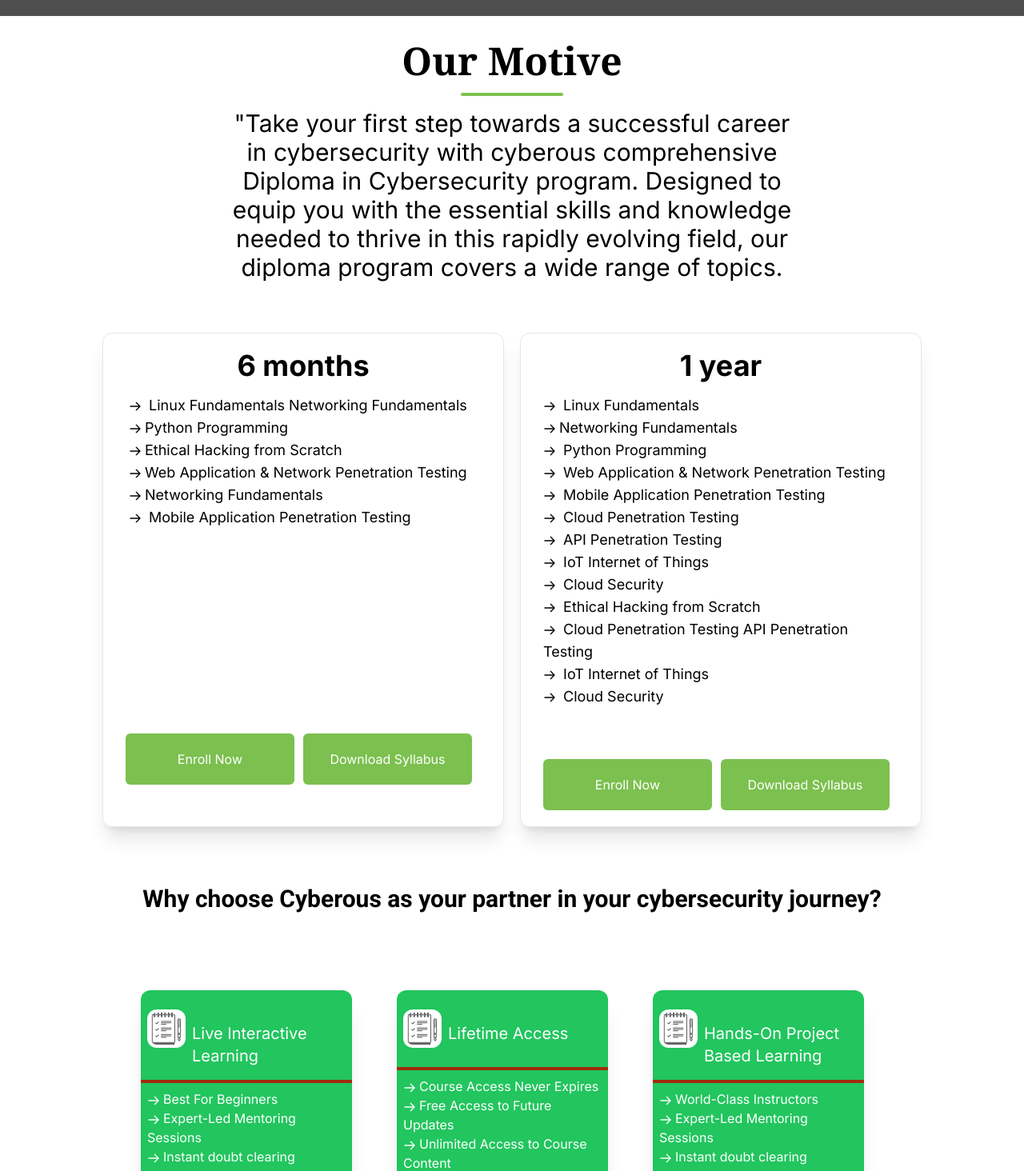
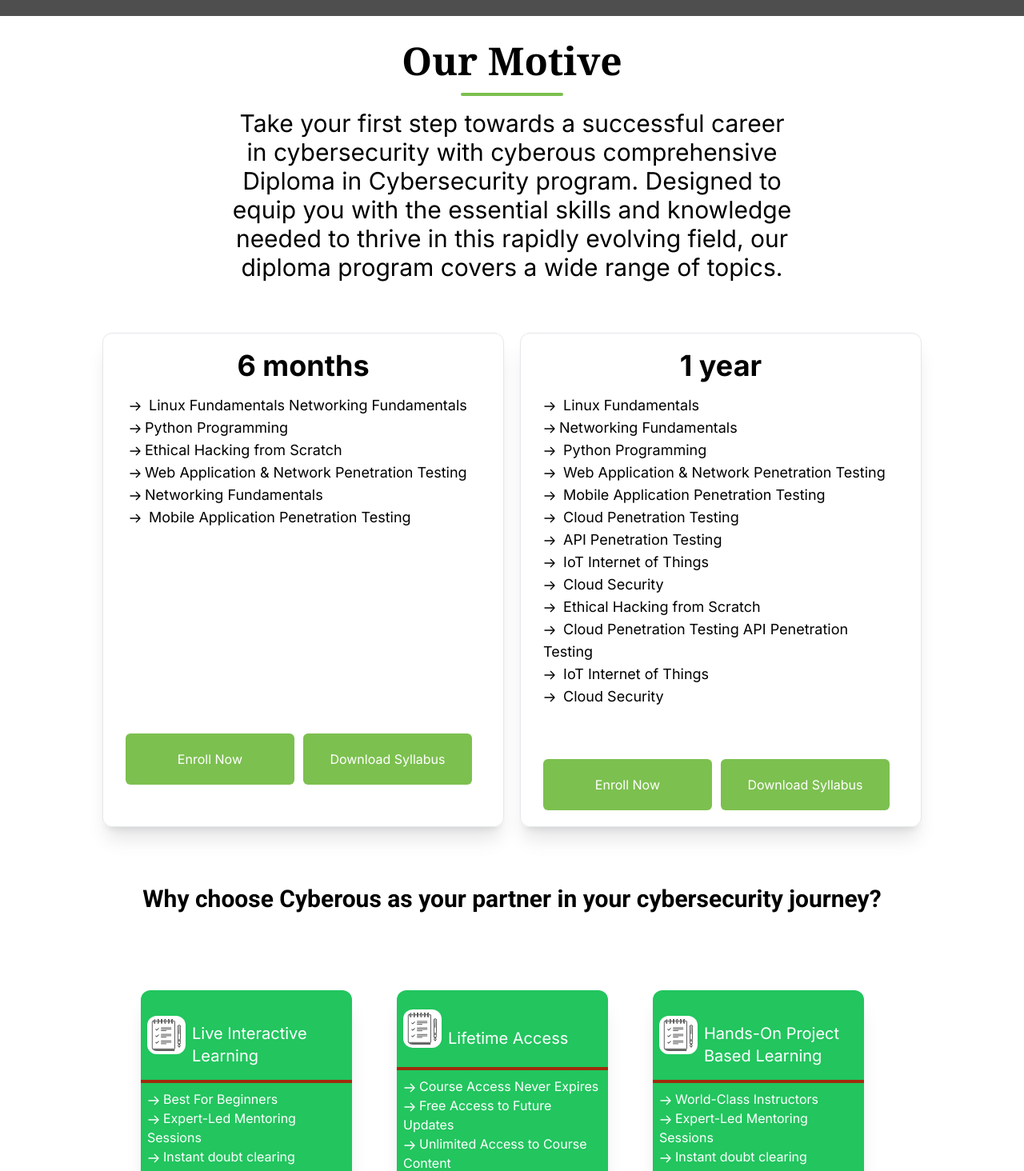
Before and after one commit to sankalp-codes244/cyberousWebsite, a React (Vite) app: page /training/diploma in a window 1280 px wide. Shown: the part 860-2324 px from the top of the page at 80% size. Built offline with nearby package versions, Linux system fonts and the light colour scheme; grey boxes are pictures that could not be loaded; a web font is replaced by a local one.

Commit message:
inv comma remove

```diff
--- a/src/components/TrainingPageCard.jsx
+++ b/src/components/TrainingPageCard.jsx
@@ -6,9 +6,9 @@
   return (
     <div className='p-4'>
       <div className='w-11/12 h-full md:h-60 bg-custom-fontColor-Green rounded-xl shadow-xl py-6 lg:py-0'>
-        <div className='flex flex-row pt-4 pb-4'>
+        <div className='flex flex-row items-center pt-4 pb-4'>
           <img src={Images.whychooseus3} className='w-12 h-12 m-2 p-1 rounded-xl bg-white'/>
-        <h1 className='text-xl md:text-1xl text-white font-__Inter_aaf875 md:pt-6'>
+        <h1 className='text-xl md:text-1xl  text-white font-__Inter_aaf875 md:pt-6'>
           {name}
         </h1>
         </div>
--- a/src/main.jsx
+++ b/src/main.jsx
@@ -34,7 +34,7 @@
 import Disclamer from './pages/FooterContent/Disclamer.jsx'
 import PrivacyPolicy from './pages/FooterContent/PrivacyPolicy.jsx'
 import DMCAPolicy from './pages/FooterContent/DMCAPolicy.jsx'
-import IoTPT from './pages/Services/VAPT/IOTPenetrationTesting/IOTPT.jsx'
+import IoTPT from './pages/Services/VAPT/IOTPenetrationTesting/IoTPT.jsx'
 
 
 const router = createBrowserRouter(
--- a/src/pages/TrainingPage/Diploma/Diploma.jsx
+++ b/src/pages/TrainingPage/Diploma/Diploma.jsx
@@ -191,7 +191,7 @@
         <div className='flex justify-center'>
           <div className='w-full md:w-3/4'>
             <p className='text-2xl mx-4 lg:text-3xl lg:mx-32 text-center font-__Inter_aaf875'>
-              "Take your first step towards a successful career in cybersecurity with cyberous comprehensive Diploma in Cybersecurity program. Designed to equip you with the essential skills and knowledge needed to thrive in this rapidly evolving field, our diploma program covers a wide range of topics.
+              Take your first step towards a successful career in cybersecurity with cyberous comprehensive Diploma in Cybersecurity program. Designed to equip you with the essential skills and knowledge needed to thrive in this rapidly evolving field, our diploma program covers a wide range of topics.
             </p>
           </div>
         </div>
--- a/src/pages/TrainingPage/EthicalHacking/AdvanceEthicalHacking/AdvanceEthicalHacking.jsx
+++ b/src/pages/TrainingPage/EthicalHacking/AdvanceEthicalHacking/AdvanceEthicalHacking.jsx
@@ -55,7 +55,7 @@
                     <img src={Images.star} className='w-2 h-2 md:w-3 md:h-3 mt-5' />
                     <img src={Images.star} className='mr-4 w-2 h-2 md:w-3 md:h-3 mt-5' />
                   </div>
-                  <h1 className='text-white font-Roboto text-xs py-2 mt-2 md:text-sm'>
+                  <h1 className='text-white font-Roboto text-sm py-2 mt-2 md:text-sm'>
                     600+ Reviews
                   </h1>
                   <h1 className='text-white font-Roboto text-sm py-2 mt-2 md:text-sm'>
--- a/src/pages/TrainingPage/EthicalHacking/BugBounty/BugBounty.jsx
+++ b/src/pages/TrainingPage/EthicalHacking/BugBounty/BugBounty.jsx
@@ -50,7 +50,7 @@
                     <img src={Images.star} className='w-2 h-2 md:w-3 md:h-3 mt-5' />
                     <img src={Images.star} className='mr-4 w-2 h-2 md:w-3 md:h-3 mt-5' />
                   </div>
-                  <h1 className='text-white font-Roboto text-xs py-2 mt-2 md:text-sm'>
+                  <h1 className='text-white font-Roboto text-sm py-2 mt-2 md:text-sm'>
                     590+ Reviews
                   </h1>
                   <h1 className='text-white font-Roboto text-sm py-2 mt-2 md:text-sm'>
--- a/src/pages/TrainingPage/EthicalHacking/LinuxFundamentals/LinuxFundamentals.jsx
+++ b/src/pages/TrainingPage/EthicalHacking/LinuxFundamentals/LinuxFundamentals.jsx
@@ -53,7 +53,7 @@
                     <img src={Images.star} className='w-2 h-2 md:w-3 md:h-3 mt-5' />
                     <img src={Images.star} className='mr-4 w-2 h-2 md:w-3 md:h-3 mt-5' />
                   </div>
-                  <h1 className='text-white font-Roboto text-xs py-2 mt-2 md:text-sm'>
+                  <h1 className='text-white font-Roboto text-sm py-2 mt-2 md:text-sm'>
                     500+ Reviews
                   </h1>
                   <h1 className='text-white font-Roboto text-sm py-2 mt-2 md:text-sm'>
--- a/src/pages/TrainingPage/EthicalHacking/MobilePT/MobilePT.jsx
+++ b/src/pages/TrainingPage/EthicalHacking/MobilePT/MobilePT.jsx
@@ -54,7 +54,7 @@
                     <img src={Images.star} className='w-2 h-2 md:w-3 md:h-3 mt-5' />
                     <img src={Images.star} className='mr-4 w-2 h-2 md:w-3 md:h-3 mt-5' />
                   </div>
-                  <h1 className='text-white font-Roboto text-xs py-2 mt-2 md:text-sm'>
+                  <h1 className='text-white font-Roboto text-sm py-2 mt-2 md:text-sm'>
                     400+ Reviews
                   </h1>
                   <h1 className='text-white font-Roboto text-sm py-2 mt-2 md:text-sm'>
--- a/src/pages/TrainingPage/EthicalHacking/NetworkPT/NetworkPT.jsx
+++ b/src/pages/TrainingPage/EthicalHacking/NetworkPT/NetworkPT.jsx
@@ -56,7 +56,7 @@
                     <img src={Images.star} className='w-2 h-2 md:w-3 md:h-3 mt-5' />
                     <img src={Images.star} className='mr-4 w-2 h-2 md:w-3 md:h-3 mt-5' />
                   </div>
-                  <h1 className='text-white font-Roboto text-xs py-2 mt-2 md:text-sm'>
+                  <h1 className='text-white font-Roboto text-sm py-2 mt-2 md:text-sm'>
                     400+ Reviews
                   </h1>
                   <h1 className='text-white font-Roboto text-sm py-2 mt-2 md:text-sm'>
--- a/src/pages/TrainingPage/EthicalHacking/WebPT/WebPT.jsx
+++ b/src/pages/TrainingPage/EthicalHacking/WebPT/WebPT.jsx
@@ -54,7 +54,7 @@
                     <img src={Images.star} className='w-2 h-2 md:w-3 md:h-3 mt-5' />
                     <img src={Images.star} className='mr-4 w-2 h-2 md:w-3 md:h-3 mt-5' />
                   </div>
-                  <h1 className='text-white font-Roboto text-xs py-2 mt-2 md:text-sm'>
+                  <h1 className='text-white font-Roboto text-sm py-2 mt-2 md:text-sm'>
                     400+ Reviews
                   </h1>
                   <h1 className='text-white font-Roboto text-sm py-2 mt-2 md:text-sm'>
```
